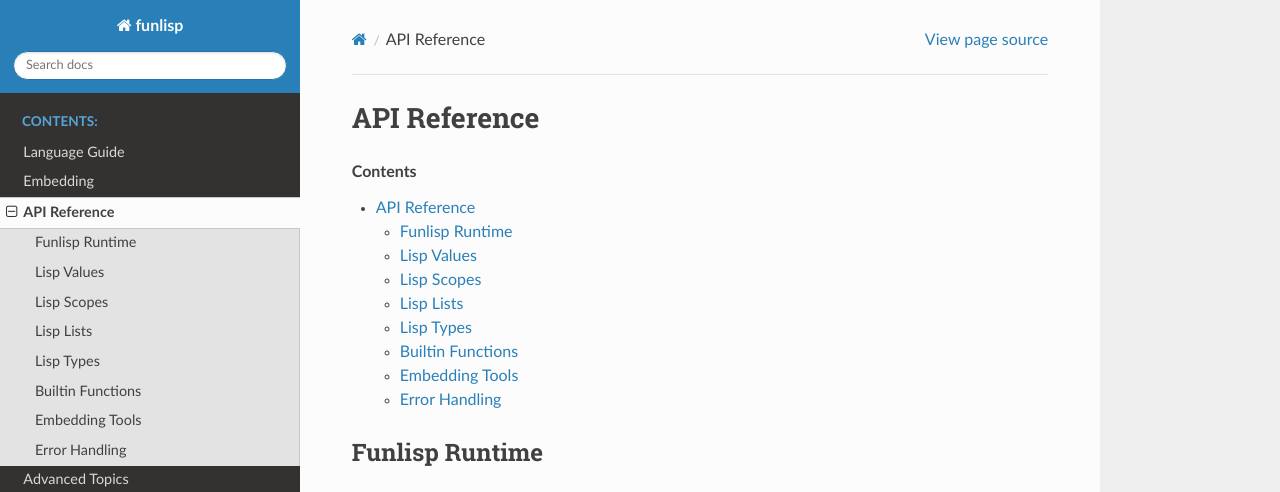
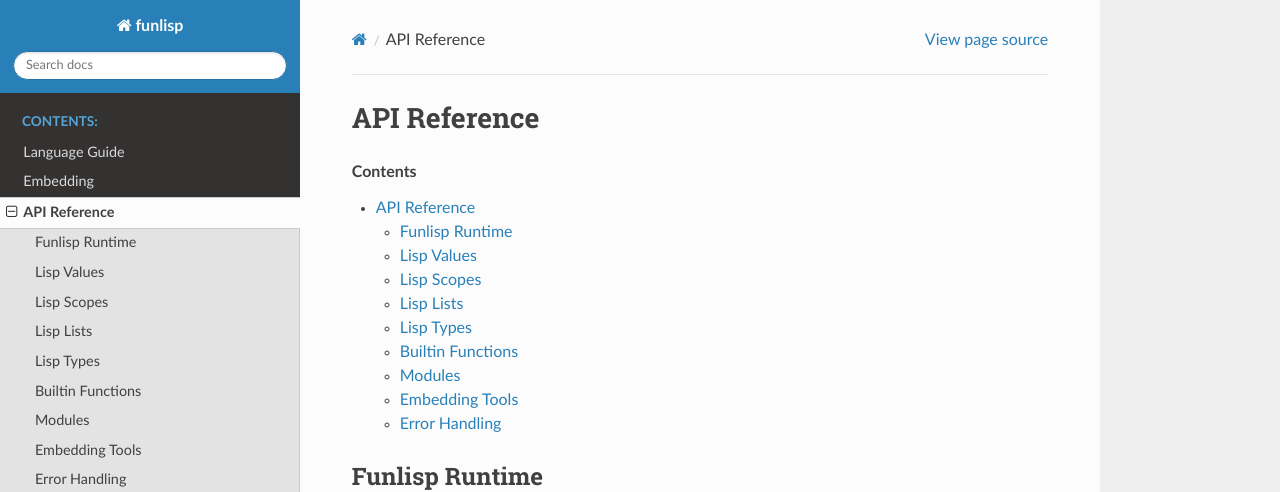
Before and after one commit to brenns10/funlisp, a Sphinx documentation site: the page built from doc/api.rst, in a window 1280 px wide and 1400 px high. Shown: the top 492 px of the window. Built offline with Sphinx 7.4.7 and the Read the Docs theme 2.0.0, drawn with Linux system fonts in a browser that asks for light colours; grey boxes are pictures that could not be loaded.

Commit message:
Make module api public

```diff
--- a/doc/api.rst
+++ b/doc/api.rst
@@ -39,6 +39,12 @@
 .. doxygengroup:: builtins
    :content-only:
 
+Modules
+-------
+
+.. doxygengroup:: modules
+   :content-only:
+
 Embedding Tools
 ---------------
 
```
Also changed, not shown: 3 other files.
